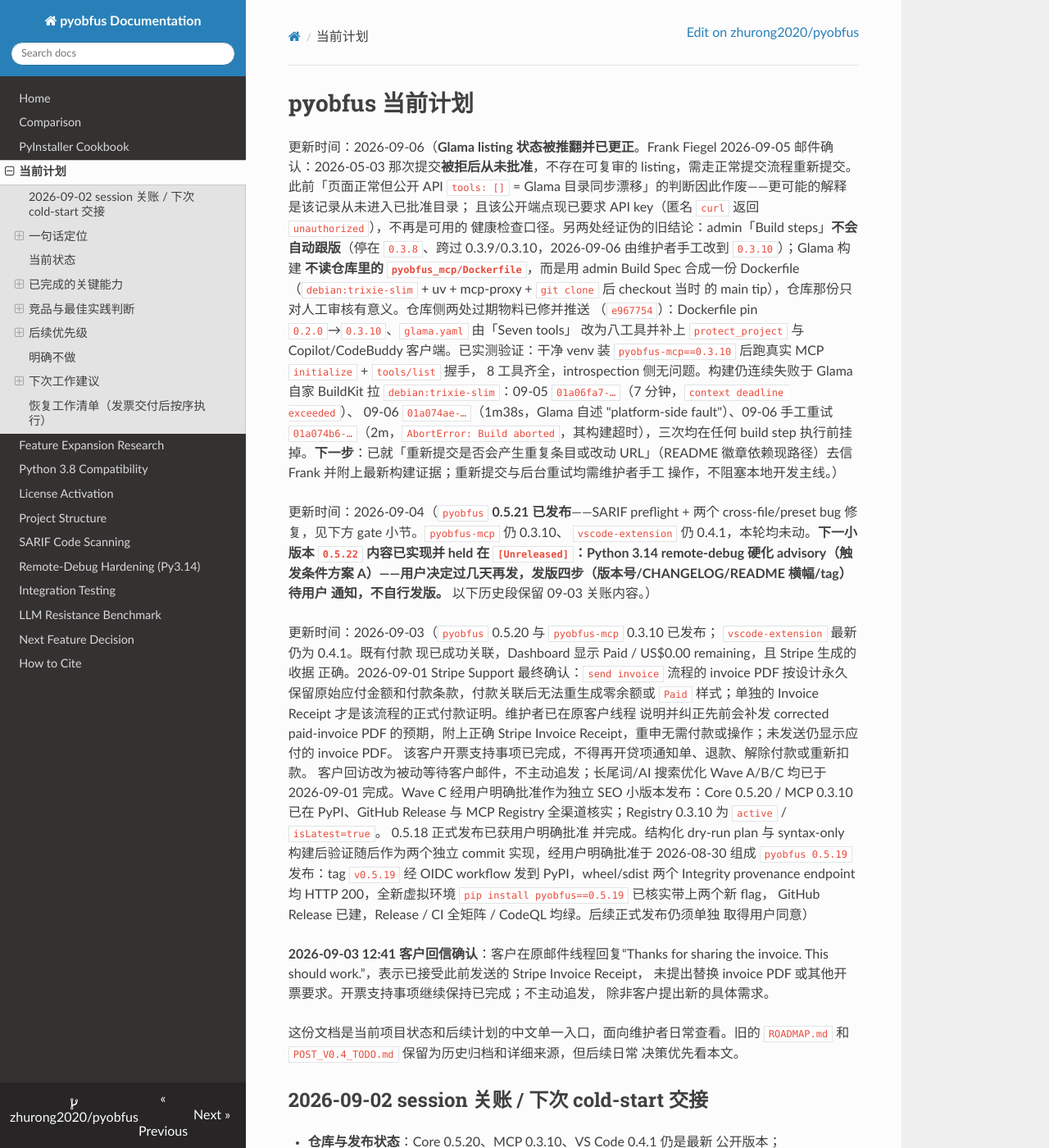
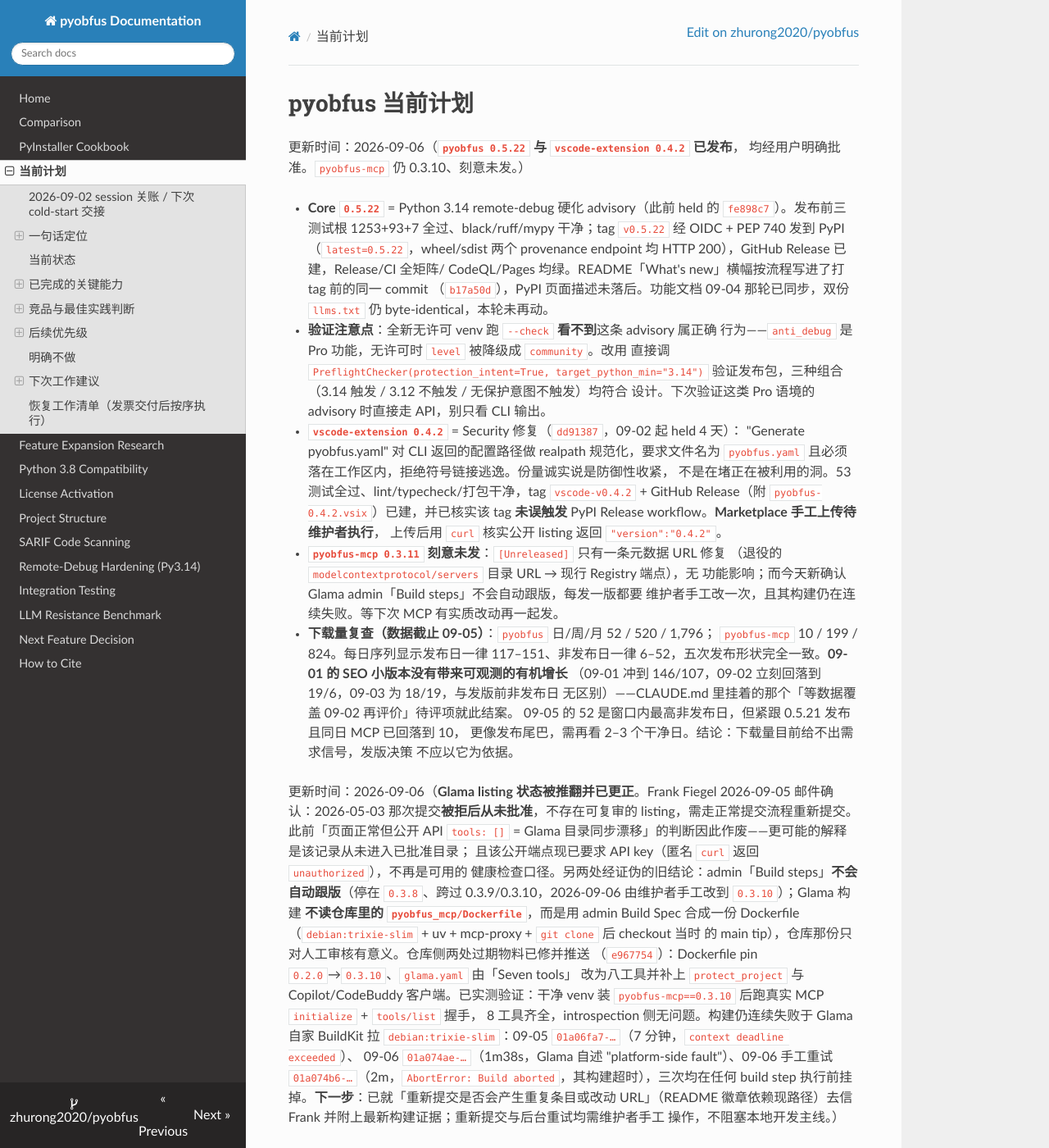
Before and after one commit to zhurong2020/pyobfus, an MkDocs documentation site: the page built from docs/CURRENT_PLAN_ZH.md, in a window 1280 px wide and 1400 px high. Shown: the whole window at 82% size. Built offline with MkDocs 1.6.1, drawn with Linux system fonts in a browser that asks for light colours; nearby versions of some CDN libraries.

Commit message:
docs: record pyobfus 0.5.22 and vscode-extension 0.4.2 releases
Also records the 2026-09-05 download review (the 09-01 SEO release produced no
observable organic lift), why pyobfus-mcp 0.3.11 is deliberately held, and the
verification note that a licence-less venv correctly shows no remote-debug
advisory because anti_debug is Pro-gated.

Co-Authored-By: Claude Opus 5 <noreply@anthropic.com>

```diff
--- a/docs/CURRENT_PLAN_ZH.md
+++ b/docs/CURRENT_PLAN_ZH.md
@@ -1,4 +1,39 @@
 # pyobfus 当前计划
+
+更新时间：2026-09-06（**`pyobfus 0.5.22` 与 `vscode-extension 0.4.2` 已发布**，
+均经用户明确批准。`pyobfus-mcp` 仍 0.3.10、刻意未发。）
+
+- **Core `0.5.22`** = Python 3.14 remote-debug 硬化 advisory（此前 held 的
+  `fe898c7`）。发布前三测试根 1253+93+7 全过、black/ruff/mypy 干净；tag
+  `v0.5.22` 经 OIDC + PEP 740 发到 PyPI（`latest=0.5.22`，wheel/sdist 两个
+  provenance endpoint 均 HTTP 200），GitHub Release 已建，Release/CI 全矩阵/
+  CodeQL/Pages 均绿。README「What's new」横幅按流程写进了打 tag 前的同一 commit
+  （`b17a50d`），PyPI 页面描述未落后。功能文档 09-04 那轮已同步，双份 `llms.txt`
+  仍 byte-identical，本轮未再动。
+  - **验证注意点**：全新无许可 venv 跑 `--check` **看不到**这条 advisory 属正确
+    行为——`anti_debug` 是 Pro 功能，无许可时 `level` 被降级成 `community`。改用
+    直接调 `PreflightChecker(protection_intent=True, target_python_min="3.14")`
+    验证发布包，三种组合（3.14 触发 / 3.12 不触发 / 无保护意图不触发）均符合
+    设计。下次验证这类 Pro 语境的 advisory 时直接走 API，别只看 CLI 输出。
+- **`vscode-extension 0.4.2`** = Security 修复（`dd91387`，09-02 起 held 4 天）：
+  "Generate pyobfus.yaml" 对 CLI 返回的配置路径做 realpath 规范化，要求文件名为
+  `pyobfus.yaml` 且必须落在工作区内，拒绝符号链接逃逸。份量诚实说是防御性收紧，
+  不是在堵正在被利用的洞。53 测试全过、lint/typecheck/打包干净，tag
+  `vscode-v0.4.2` + GitHub Release（附 `pyobfus-0.4.2.vsix`）已建，并已核实该
+  tag **未误触发** PyPI Release workflow。**Marketplace 手工上传待维护者执行**，
+  上传后用 `curl` 核实公开 listing 返回 `"version":"0.4.2"`。
+- **`pyobfus-mcp 0.3.11` 刻意未发**：`[Unreleased]` 只有一条元数据 URL 修复
+  （退役的 `modelcontextprotocol/servers` 目录 URL → 现行 Registry 端点），无
+  功能影响；而今天新确认 Glama admin「Build steps」不会自动跟版，每发一版都要
+  维护者手工改一次，且其构建仍在连续失败。等下次 MCP 有实质改动再一起发。
+- **下载量复查（数据截止 09-05）**：`pyobfus` 日/周/月 52 / 520 / 1,796；
+  `pyobfus-mcp` 10 / 199 / 824。每日序列显示发布日一律 117–151、非发布日一律
+  6–52，五次发布形状完全一致。**09-01 的 SEO 小版本没有带来可观测的有机增长**
+  （09-01 冲到 146/107，09-02 立刻回落到 19/6，09-03 为 18/19，与发版前非发布日
+  无区别）——CLAUDE.md 里挂着的那个「等数据覆盖 09-02 再评价」待评项就此结案。
+  09-05 的 52 是窗口内最高非发布日，但紧跟 0.5.21 发布且同日 MCP 已回落到 10，
+  更像发布尾巴，需再看 2–3 个干净日。结论：下载量目前给不出需求信号，发版决策
+  不应以它为依据。
 
 更新时间：2026-09-06（**Glama listing 状态被推翻并已更正**。Frank Fiegel
 2026-09-05 邮件确认：2026-05-03 那次提交**被拒后从未批准**，不存在可复审的
```
Also changed, not shown: CLAUDE.md (+24 -11 lines).
